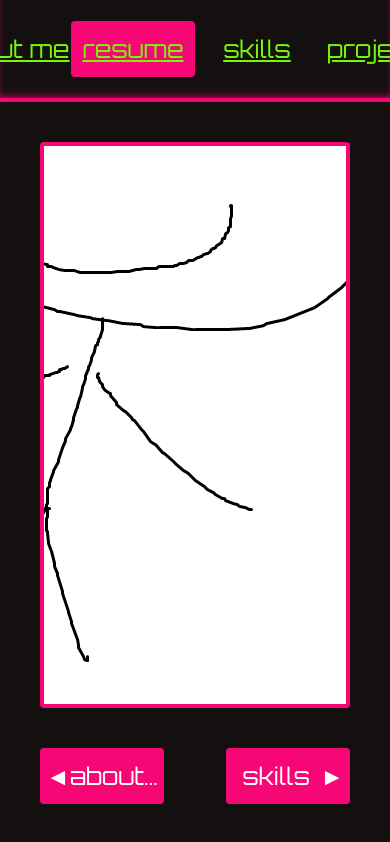
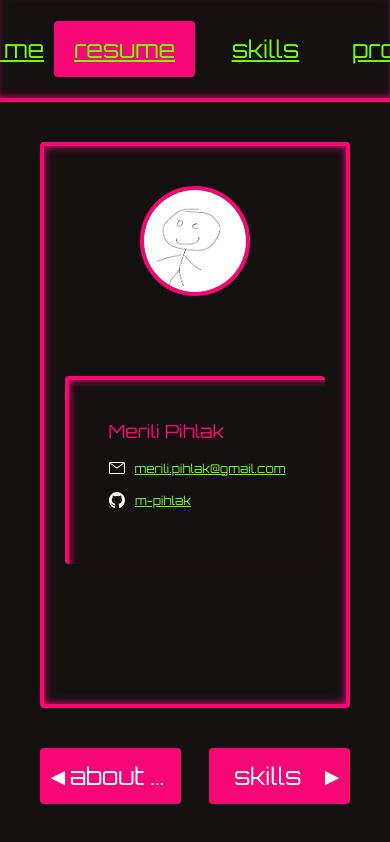
Before and after one commit to m-pihlak/PortfolioWebapp, a Vue app: page /#/resume in a window 390 px wide. Built offline with nearby package versions, Linux system fonts and the light colour scheme.

Commit message:
General styling

```diff
--- a/src/assets/css/main.css
+++ b/src/assets/css/main.css
@@ -8,15 +8,16 @@
     --bio-card-width: calc((100vw - 2*var(--spacing))/4);
     --bio-card-height: calc(100vh - var(--header-height) - 2*var(--spacing));
 
-    --nav-button-width: calc((100vw - 2*var(--spacing))/8);
+    --nav-button-width: calc((100vw - 2*var(--spacing))/7);
     --nav-button-height: 56px;
 
-    --content-block-height: var(--bio-card-height);
-    --content-block-width: calc(100vw - var(--bio-card-width) - 3*var(--spacing));
+    --router-container-height: var(--bio-card-height);
+    --router-container-width: calc(100vw - var(--bio-card-width) - 3*var(--spacing));
 
     --primary-border: solid 4px var(--primary);
 
     --content-circle-diameter: calc(var(--bio-card-width) - var(--spacing)*3);
+    --inner-circle-diameter: calc(var(--content-circle-diameter) - 8px);
 
 
     --dark: #141010;
@@ -45,6 +46,7 @@ body {
     height: fill;
     background-color: var(--dark);
     overflow: hidden;
+    -webkit-text-size-adjust: none;
 }
 
 @media screen and (max-width: 1200px) {
@@ -56,8 +58,8 @@ body {
 
         --nav-button-width: calc((100vw - 2*var(--spacing))/4);
 
-        --content-block-width: calc(100vw - var(--bio-card-width) - 3*var(--spacing));
-        --content-block-height: calc(100vh - var(--header-height) - 2*var(--spacing));
+        --router-container-width: calc(100vw - var(--bio-card-width) - 3*var(--spacing));
+        --router-container-height: calc(100vh - var(--header-height) - 2*var(--spacing));
 
         --content-circle-diameter: calc(var(--bio-card-width) - var(--spacing)*2);
     }
@@ -70,10 +72,10 @@ body {
         --bio-card-width: calc((100vw - 2*var(--spacing)));
         --bio-card-height: fit-content;
 
-        --nav-button-width: calc((100vw - 2*var(--spacing))/2.5);
+        --nav-button-width: calc((100vw - 2*var(--spacing))/2.2);
 
-        --content-block-width: var(--bio-card-width);
-        --content-block-height: auto;
+        --router-container-width: var(--bio-card-width);
+        --router-container-height: auto;
 
         --content-circle-diameter: calc(var(--bio-card-width) - var(--spacing)*5);
     }
```
